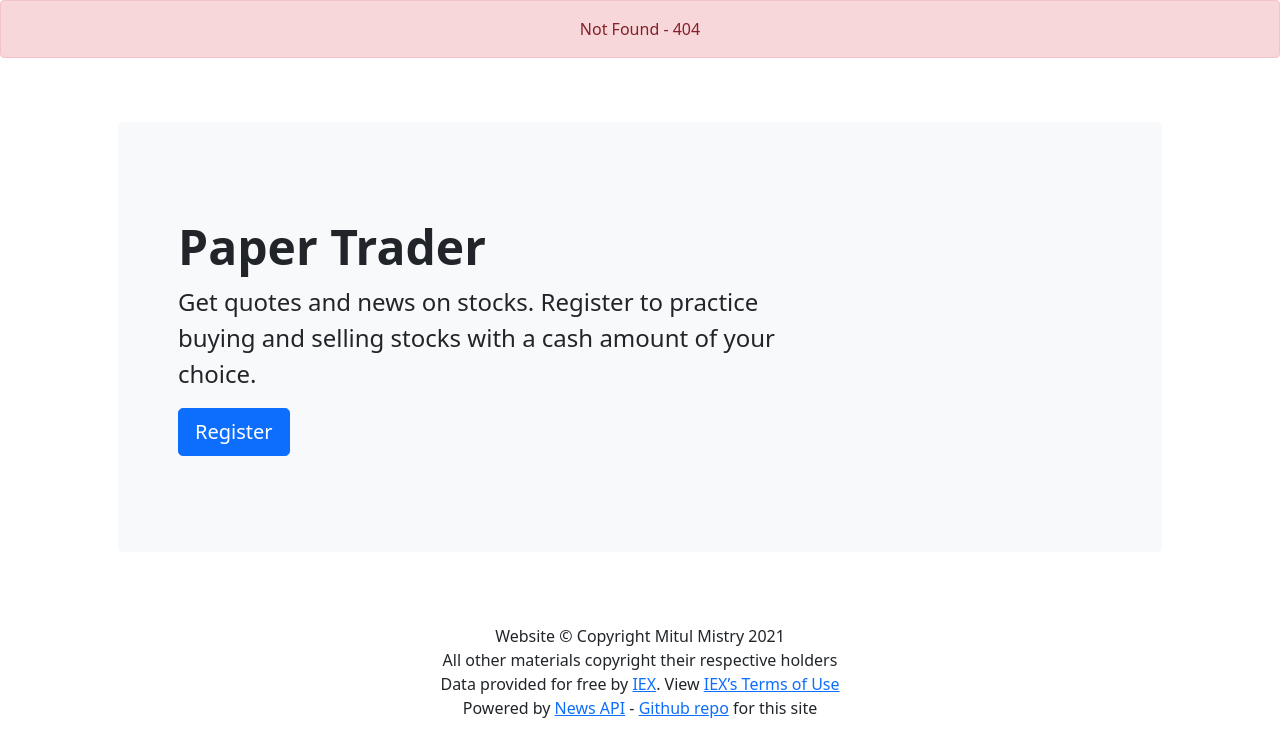
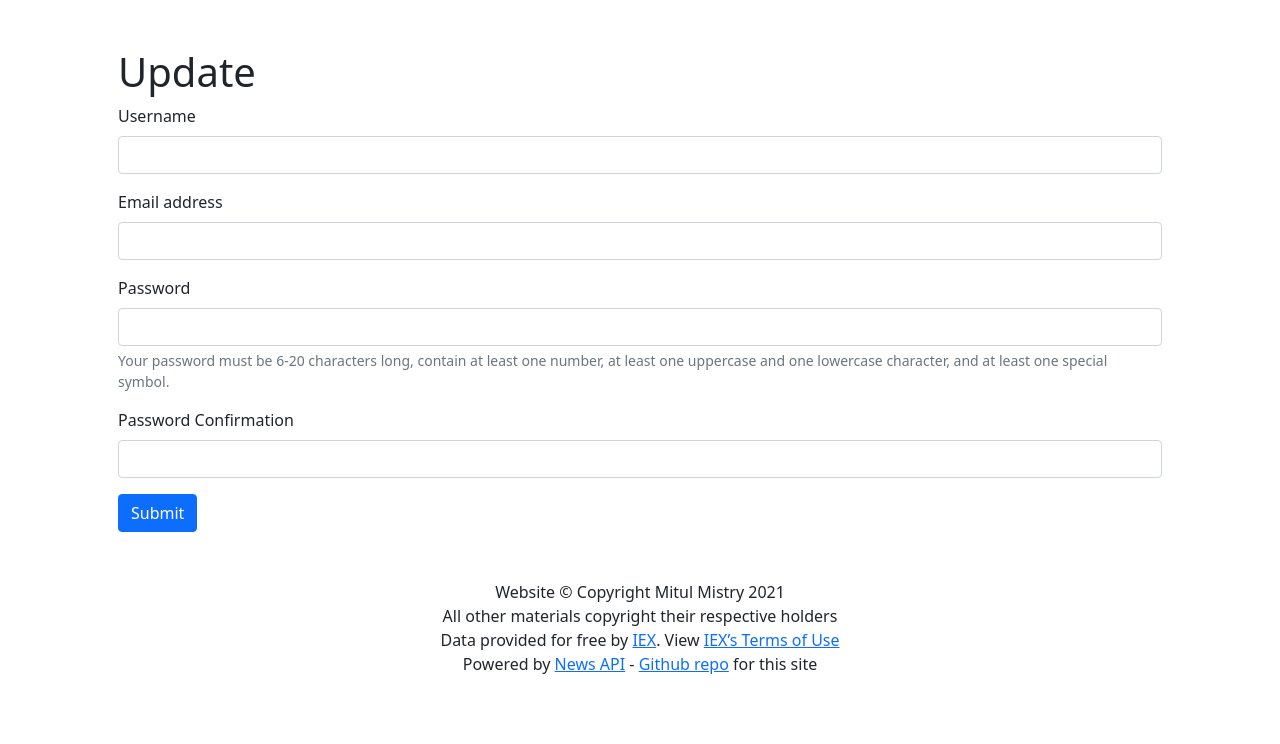
Before and after one commit to MitulMistry/paper-trader, a Flask app: page /update in a window 1280 px wide. Shown: the part 56-800 px from the top of the page. Run offline with Flask 2, Linux system fonts and the light colour scheme; the visitor is signed in with stand-in values (Sample User, id 1).

Commit message:
Update routes and templates to display data and fix errors

```diff
--- a/app.py
+++ b/app.py
@@ -172,6 +172,21 @@
 
     flash("Logged out")
     return redirect("/")
+
+
+@app.route("/update", methods=["GET", "POST"])
+@login_required
+def update():
+    """Update user info"""
+
+    # User reached route via POST (as by submitting a form via POST)
+    if request.method == "POST":
+        # TODO
+        return redirect("/portfolio")
+
+    # User reached route via GET (as by clicking a link or via redirect)
+    else:
+        return render_template("update.html")
 
 
 @app.route("/delete", methods=["DELETE"])
@@ -374,6 +389,10 @@
     # Query database for current user's stock holdings (portfolio)
     user = User.query.get(session["user_id"])
     stocks = user.holdings
+    transactions = user.transactions
+
+    portfolio_cost = 0
+    portfolio_value = 0
 
     # Get current prices for stocks using API
     for stock in stocks:
@@ -381,11 +400,24 @@
         stock["price"] = quote["price"]
         stock["shares"] = int(stock["shares"])
         stock["total"] = stock["price"] * stock["shares"]
+        portfolio_value += stock["total"]
 
     # Query database for current user's cash
     cash = user.cash
 
-    return render_template("portfolio.html", stocks=stocks, cash=cash)
+    # Calculate cost of all portfolio transactions
+    # If sold stock, will subtract since shares in transaction will be negative
+    for transaction in transactions:
+        portfolio_cost += transaction["shares"] * transaction["price"]
+
+    user_info = {
+        "cash": user.cash,
+        "portfolio_cost": portfolio_cost,
+        "portfolio_value": portfolio_value,
+        "gain_loss": portfolio_value - portfolio_cost
+    }
+
+    return render_template("portfolio.html", stocks=stocks, user_info=user_info)
 
 
 @app.route("/history")
--- a/templates/login.html
+++ b/templates/login.html
@@ -9,8 +9,8 @@
 
     <form action="/login" method="post">
         <div class="mb-3">
-            <label for="email1" class="form-label">Email address</label>
-            <input type="email" class="form-control" name="email" id="email1">
+            <label for="username1" class="form-label">Username</label>
+            <input type="text" class="form-control" name="username" id="username1"">
         </div>
         <div class="mb-3">
             <label for="password1" class="form-label">Password</label>
--- /dev/null
+++ b/templates/update.html
@@ -0,0 +1,33 @@
+{% extends "layout.html" %}
+
+{% block title %}
+    Update
+{% endblock %}
+
+{% block main %}
+    <h1>Update</h1>
+
+    <form action="/register" method="post">
+        <div class="mb-3">
+            <label for="username1" class="form-label">Username</label>
+            <input type="text" class="form-control" name="username" id="username1"">
+        </div>
+        <div class="mb-3">
+            <label for="email1" class="form-label">Email address</label>
+            <input type="email" class="form-control" name="email" id="email1">
+        </div>
+        <div class="mb-3">
+            <label for="password1" class="form-label">Password</label>
+            <input type="password" class="form-control" name="password" id="password1">
+            <div id="passwordHelpBlock" class="form-text">
+                Your password must be 6-20 characters long, contain at least one number, at least one uppercase and one lowercase character, and at least one special symbol.
+            </div>
+        </div>
+
+        <div class="mb-3">
+            <label for="password2" class="form-label">Password Confirmation</label>
+            <input type="password" class="form-control" name="password_confirmation" id="password2">
+        </div>
+        <button type="submit" class="btn btn-primary">Submit</button>
+    </form>
+{% endblock %}
```
Also changed, not shown: templates/history.html (+6 -4 lines), templates/portfolio.html (+13 -1 lines).
